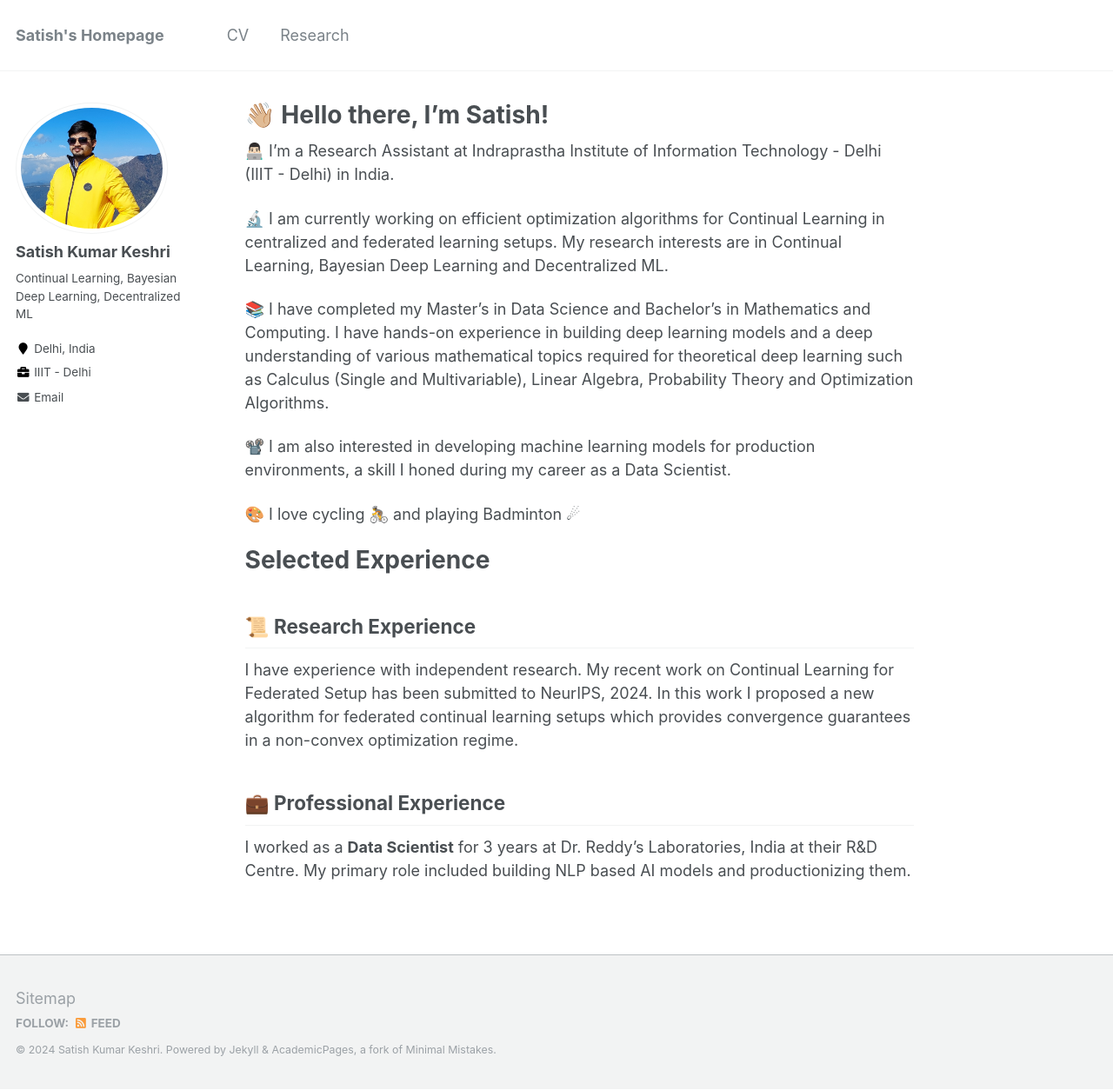
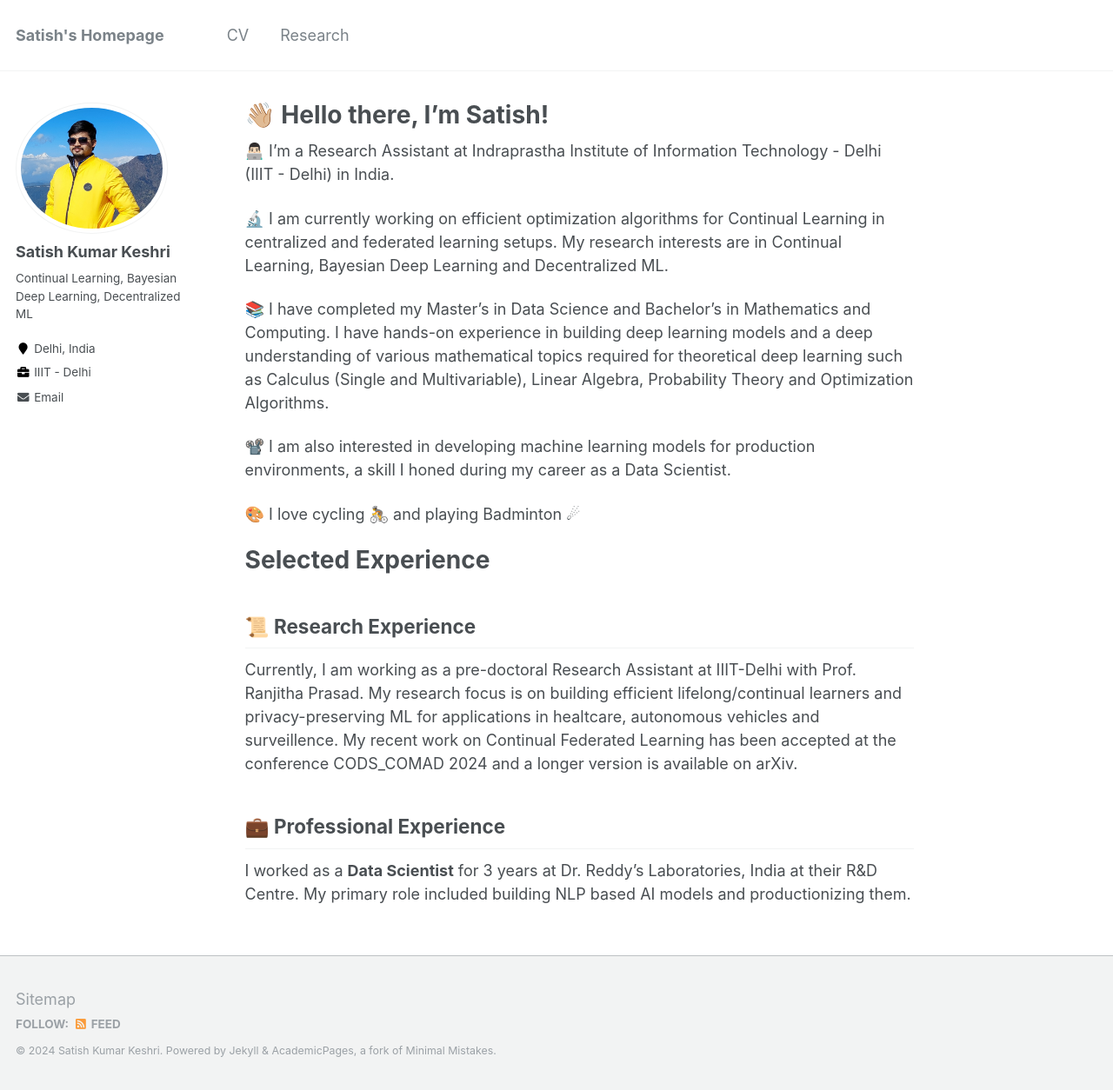
Before and after one commit to SatishKeshri/satishkeshri.github.io, a Jekyll site: the page built from _pages/about.md, in a window 1280 px wide and 1254 px high. Shown: the whole window at 87% size. Built offline with Jekyll 4.4.1, drawn with Linux system fonts in a browser that asks for light colours.

Commit message:
updated about.md

```diff
--- a/_pages/about.md
+++ b/_pages/about.md
@@ -25,7 +25,8 @@ redirect_from:
 # Selected Experience
 
 ## 📜 Research Experience
-I have experience with independent research. My recent work on Continual Learning for Federated Setup has been submitted to NeurIPS, 2024. In this work I proposed a new algorithm for federated continual learning setups which provides convergence guarantees in a non-convex optimization regime.
+Currently, I am working as a pre-doctoral Research Assistant at IIIT-Delhi with Prof. Ranjitha Prasad. My research focus is on building efficient lifelong/continual learners and privacy-preserving ML for applications in healtcare, autonomous vehicles and surveillence. My recent work on Continual Federated Learning has been accepted at the conference CODS_COMAD 2024 and a longer version is available on arXiv.
+
 
 ## 💼 Professional Experience
 I worked as a **Data Scientist** for 3 years at Dr. Reddy's Laboratories, India at their R&D Centre. My primary role included building NLP based AI models and productionizing them.
```
